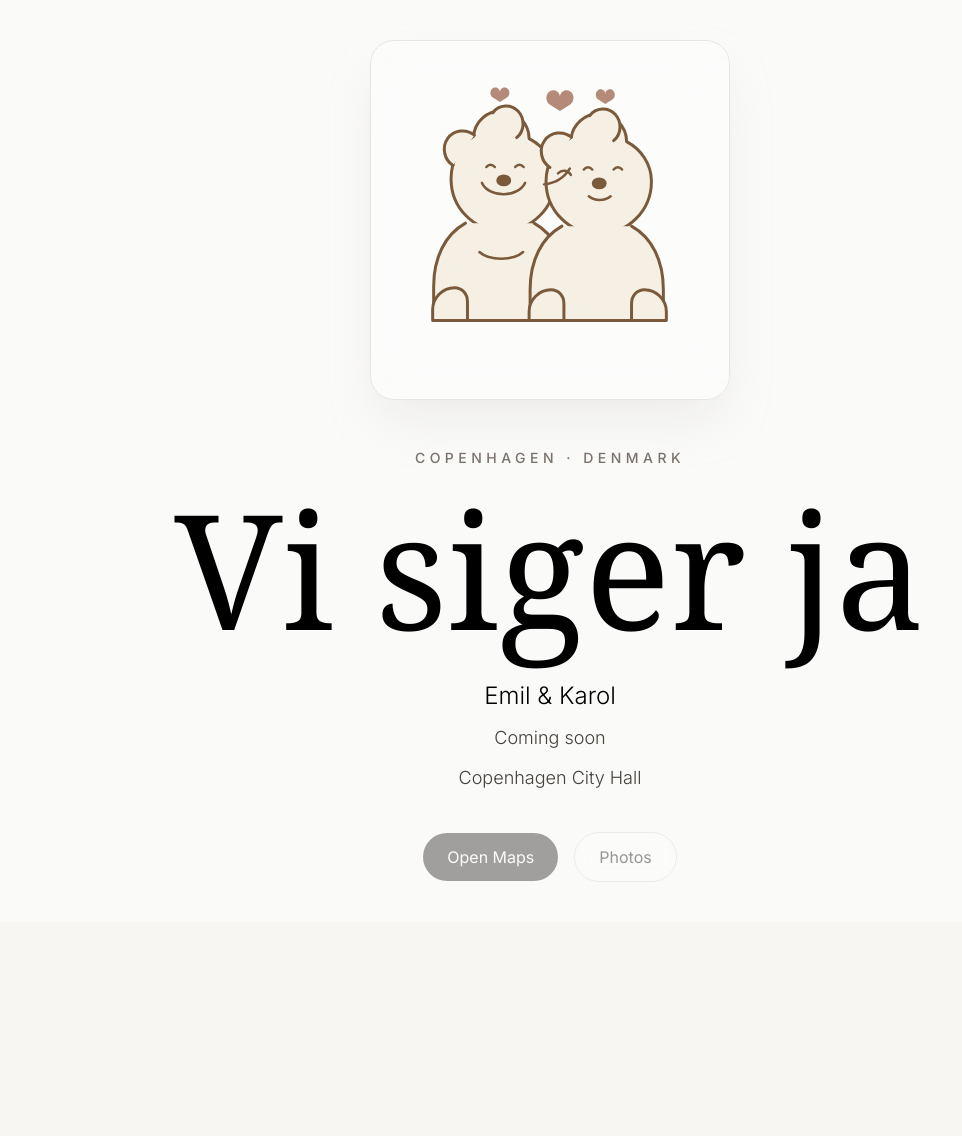
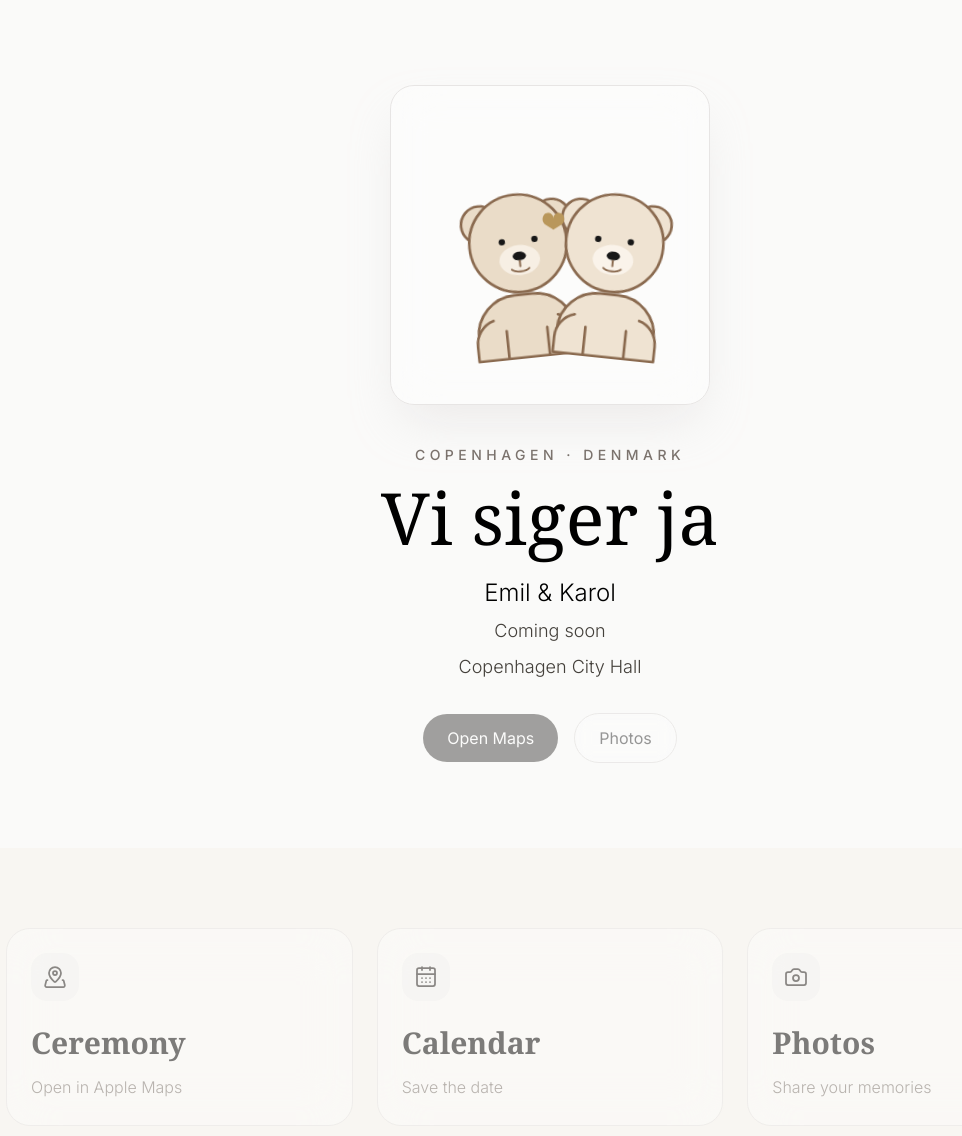
Before and after one commit to emilkacprzak/visigerja, a React (Vite) app: page / in a window 1280 px wide. Shown: the top 1136 px of the page, without its empty margins (90-1052 px from the left). Before the commit the page ends 922 px from the top, so only its background shows below. Built offline with nearby package versions, Linux system fonts and the light colour scheme.

Commit message:
Refactor hero into reusable UI components

```diff
--- /dev/null
+++ b/src/components/Cards/InfoCard.tsx
@@ -0,0 +1,46 @@
+import type { ReactNode } from "react";
+
+interface InfoCardProps {
+  title: string;
+  description: string;
+  icon: ReactNode;
+  href?: string;
+  disabled?: boolean;
+}
+
+export default function InfoCard({
+  title,
+  description,
+  icon,
+  href,
+  disabled = false,
+}: InfoCardProps) {
+  const className = `block rounded-3xl border border-stone-200 bg-white/70 p-6 backdrop-blur-xl transition-all duration-300 ${
+    href && !disabled
+      ? "hover:-translate-y-1 hover:shadow-xl"
+      : "pointer-events-none opacity-50"
+  }`;
+
+  const content = (
+    <>
+      <div className="mb-6 flex h-12 w-12 items-center justify-center rounded-2xl bg-stone-100 text-stone-900">
+        {icon}
+      </div>
+
+      <h3 className="font-serif text-3xl font-bold text-black">{title}</h3>
+      <p className="mt-3 text-base font-light leading-7 text-stone-500">
+        {description}
+      </p>
+    </>
+  );
+
+  if (href && !disabled) {
+    return (
+      <a href={href} className={className}>
+        {content}
+      </a>
+    );
+  }
+
+  return <article className={className}>{content}</article>;
+}
--- /dev/null
+++ b/src/components/Cards/InfoCards.tsx
@@ -0,0 +1,39 @@
+import { CalendarDays, Camera, MapPinned } from "lucide-react";
+import { content } from "../../data/content";
+import { wedding } from "../../data/wedding";
+import Section from "../Shared/Section";
+import InfoCard from "./InfoCard";
+
+export default function InfoCards() {
+  const photosUrl = wedding.photos.uploadUrl || wedding.photos.galleryUrl;
+
+  return (
+    <Section>
+      <div className="grid grid-cols-1 gap-6 py-20 sm:grid-cols-2 lg:grid-cols-3">
+        <InfoCard
+          title={content.cards.ceremony.title}
+          description={content.cards.ceremony.description}
+          icon={<MapPinned size={24} strokeWidth={1.75} />}
+          href={wedding.ceremony.mapsUrl || undefined}
+          disabled={!wedding.ceremony.mapsUrl}
+        />
+
+        <InfoCard
+          title={content.cards.calendar.title}
+          description={content.cards.calendar.description}
+          icon={<CalendarDays size={24} strokeWidth={1.75} />}
+          href={wedding.links.calendar || undefined}
+          disabled={!wedding.links.calendar}
+        />
+
+        <InfoCard
+          title={content.cards.photos.title}
+          description={content.cards.photos.description}
+          icon={<Camera size={24} strokeWidth={1.75} />}
+          href={photosUrl || undefined}
+          disabled={!photosUrl}
+        />
+      </div>
+    </Section>
+  );
+}
--- a/src/components/Hero/Bears.tsx
+++ b/src/components/Hero/Bears.tsx
@@ -1,110 +1,194 @@
 export default function Bears() {
   return (
     <svg
-      width="360"
+      className="h-auto w-[115%] max-w-[414px]"
       viewBox="0 0 360 300"
       fill="none"
       xmlns="http://www.w3.org/2000/svg"
       role="img"
       aria-labelledby="bears-title"
     >
-      <title id="bears-title">Two teddy bears with hearts</title>
+      <title id="bears-title">Two minimalist teddy bears facing each other</title>
 
-      <g stroke="#7A5A3A" strokeLinecap="round" strokeLinejoin="round">
+      <style>
+        {`
+          .bear-breathe {
+            animation: bear-breathe 4.8s ease-in-out infinite;
+            transform-box: fill-box;
+            transform-origin: center bottom;
+          }
+
+          .heart-float {
+            animation: heart-float 4.8s ease-in-out infinite;
+            transform-box: fill-box;
+            transform-origin: center;
+          }
+
+          @keyframes bear-breathe {
+            0%, 100% {
+              transform: scale(1) translateY(0);
+            }
+            50% {
+              transform: scale(1.012) translateY(-1px);
+            }
+          }
+
+          @keyframes heart-float {
+            0%, 100% {
+              transform: translateY(0) scale(1);
+            }
+            50% {
+              transform: translateY(-2px) scale(1.035);
+            }
+          }
+        `}
+      </style>
+
+      <g className="bear-breathe">
+        <g transform="translate(53 55) rotate(-6 92 105)">
           <path
-          d="M159 68C159 52.536 146.464 40 131 40C116.375 40 104.369 51.212 103.107 65.509C89.273 74.721 80.5 90.473 80.5 108.5C80.5 137.495 103.505 161 132.5 161C161.495 161 185 137.495 185 108.5C185 91.287 174.708 76.118 159 68Z"
-          fill="#F6EFE4"
+            d="M102 151C126.853 151 147 171.147 147 196V222H37V196C37 171.147 57.147 151 82 151H102Z"
+            fill="#EADCC8"
+            stroke="#8A6A4F"
             strokeWidth="3"
           />
           <path
-          d="M122.5 42C128.5 33.5 141 33 148 40.5C155 48 154.5 60.5 146.5 67"
-          fill="#F6EFE4"
+            d="M55.5 177.5C43.35 180.937 35 192.034 35 204.66V222H69V190.5"
+            fill="#EADCC8"
+            stroke="#8A6A4F"
+            strokeWidth="3"
+            strokeLinecap="round"
+            strokeLinejoin="round"
+          />
+          <path
+            d="M128.5 177.5C140.65 180.937 149 192.034 149 204.66V222H115V190.5"
+            fill="#EADCC8"
+            stroke="#8A6A4F"
+            strokeWidth="3"
+            strokeLinecap="round"
+            strokeLinejoin="round"
+          />
+          <circle
+            cx="51"
+            cy="68"
+            r="21"
+            fill="#EADCC8"
+            stroke="#8A6A4F"
+            strokeWidth="3"
+          />
+          <circle
+            cx="133"
+            cy="68"
+            r="21"
+            fill="#EADCC8"
+            stroke="#8A6A4F"
+            strokeWidth="3"
+          />
+          <circle
+            cx="92"
+            cy="93"
+            r="55"
+            fill="#EADCC8"
+            stroke="#8A6A4F"
+            strokeWidth="3"
+          />
+          <ellipse cx="92" cy="112" rx="23" ry="17" fill="#F7EFE4" />
+          <circle cx="74" cy="90" r="3.6" fill="#171717" />
+          <circle cx="111" cy="90" r="3.6" fill="#171717" />
+          <path
+            d="M92 102.5C96.142 102.5 99.5 104.739 99.5 107.5C99.5 110.261 96.142 112.5 92 112.5C87.858 112.5 84.5 110.261 84.5 107.5C84.5 104.739 87.858 102.5 92 102.5Z"
+            fill="#171717"
+          />
+          <path
+            d="M92 113V119"
+            stroke="#8A6A4F"
+            strokeWidth="2.2"
+            strokeLinecap="round"
+          />
+          <path
+            d="M82 122C86 126 98 126 102 122"
+            stroke="#8A6A4F"
+            strokeWidth="2.2"
+            strokeLinecap="round"
+          />
+        </g>
+      </g>
+
+      <g className="bear-breathe">
+        <g transform="translate(160 55) rotate(6 92 105)">
+          <path
+            d="M102 151C126.853 151 147 171.147 147 196V222H37V196C37 171.147 57.147 151 82 151H102Z"
+            fill="#EFE3D2"
+            stroke="#8A6A4F"
             strokeWidth="3"
           />
           <path
-          d="M104 64.5C95.5 57.5 83 59.5 77 68C71 76.5 73.5 89.5 82.5 95"
-          fill="#F6EFE4"
+            d="M55.5 177.5C43.35 180.937 35 192.034 35 204.66V222H69V190.5"
+            fill="#EFE3D2"
+            stroke="#8A6A4F"
+            strokeWidth="3"
+            strokeLinecap="round"
+            strokeLinejoin="round"
+          />
+          <path
+            d="M128.5 177.5C140.65 180.937 149 192.034 149 204.66V222H115V190.5"
+            fill="#EFE3D2"
+            stroke="#8A6A4F"
+            strokeWidth="3"
+            strokeLinecap="round"
+            strokeLinejoin="round"
+          />
+          <circle
+            cx="51"
+            cy="68"
+            r="21"
+            fill="#EFE3D2"
+            stroke="#8A6A4F"
             strokeWidth="3"
           />
+          <circle
+            cx="133"
+            cy="68"
+            r="21"
+            fill="#EFE3D2"
+            stroke="#8A6A4F"
+            strokeWidth="3"
+          />
+          <circle
+            cx="92"
+            cy="93"
+            r="55"
+            fill="#EFE3D2"
+            stroke="#8A6A4F"
+            strokeWidth="3"
+          />
+          <ellipse cx="92" cy="112" rx="23" ry="17" fill="#FAF3EA" />
+          <circle cx="73" cy="90" r="3.6" fill="#171717" />
+          <circle cx="110" cy="90" r="3.6" fill="#171717" />
           <path
-          d="M111.5 112.5C115 120 124 124 133.5 124C143 124 151.5 119.5 155 112.5"
-          strokeWidth="2.5"
-        />
-        <path d="M116 96.5C118.5 93.5 122 93.5 124.5 96.5" strokeWidth="2.5" />
-        <path d="M145 96.5C147.5 93.5 151 93.5 153.5 96.5" strokeWidth="2.5" />
-        <path
-          d="M133.5 105C137 105 140 107 140 110C140 113 137 115 133.5 115C130 115 127 113 127 110C127 107 130 105 133.5 105Z"
-          fill="#7A5A3A"
-          strokeWidth="2"
+            d="M92 102.5C96.142 102.5 99.5 104.739 99.5 107.5C99.5 110.261 96.142 112.5 92 112.5C87.858 112.5 84.5 110.261 84.5 107.5C84.5 104.739 87.858 102.5 92 102.5Z"
+            fill="#171717"
           />
           <path
-          d="M95 153C74.5 164.5 63 187.5 63 217V251H196V217C196 187.5 184.5 164.5 164 153"
-          fill="#F6EFE4"
-          strokeWidth="3"
+            d="M92 113V119"
+            stroke="#8A6A4F"
+            strokeWidth="2.2"
+            strokeLinecap="round"
           />
           <path
-          d="M84 218C72 218 62 228 62 240V251H97V232C97 224.268 91.732 218 84 218Z"
-          fill="#F6EFE4"
-          strokeWidth="3"
+            d="M82 122C86 126 98 126 102 122"
+            stroke="#8A6A4F"
+            strokeWidth="2.2"
+            strokeLinecap="round"
           />
-        <path
-          d="M177 218C189 218 199 228 199 240V251H164V232C164 224.268 169.268 218 177 218Z"
-          fill="#F6EFE4"
-          strokeWidth="3"
-        />
-        <path d="M109 182C119 191 143 191 153 182" strokeWidth="2.5" />
+        </g>
+      </g>
 
       <path
-          d="M257 71C257 55.536 244.464 43 229 43C214.947 43 203.311 53.349 201.298 66.842C186.1 75.665 176 92.125 176 111C176 140.271 199.729 164 229 164C258.271 164 282 140.271 282 111C282 93.838 271.825 78.74 257 71Z"
-          fill="#F6EFE4"
-          strokeWidth="3"
+        className="heart-float"
+        d="M172.83 116.39C176.04 111.43 183.81 113.78 183.81 119.68C183.81 113.78 191.58 111.43 194.79 116.39C197.1 119.97 196.05 124.77 192.43 127.02L183.81 132.37L175.19 127.02C171.57 124.77 170.52 119.97 172.83 116.39Z"
+        fill="#B9975B"
       />
-        <path
-          d="M220 45C226 36.5 238.5 36 245.5 43.5C252.5 51 252 63.5 244 70"
-          fill="#F6EFE4"
-          strokeWidth="3"
-        />
-        <path
-          d="M201.5 66.5C193 59.5 180.5 61.5 174.5 70C168.5 78.5 171 91.5 180 97"
-          fill="#F6EFE4"
-          strokeWidth="3"
-        />
-        <path d="M214 99C216.5 96 220 96 222.5 99" strokeWidth="2.5" />
-        <path d="M244 99C246.5 96 250 96 252.5 99" strokeWidth="2.5" />
-        <path
-          d="M229.5 108C233 108 236 110 236 113C236 116 233 118 229.5 118C226 118 223 116 223 113C223 110 226 108 229.5 108Z"
-          fill="#7A5A3A"
-          strokeWidth="2"
-        />
-        <path d="M219 126C225 131 235 131 241 126" strokeWidth="2.5" />
-        <path
-          d="M192 156C171.5 167.5 160 190.5 160 220V251H294V220C294 190.5 282.5 167.5 262 156"
-          fill="#F6EFE4"
-          strokeWidth="3"
-        />
-        <path
-          d="M181 220C169 220 159 230 159 242V251H194V234C194 226.268 188.732 220 181 220Z"
-          fill="#F6EFE4"
-          strokeWidth="3"
-        />
-        <path
-          d="M275 220C287 220 297 230 297 242V251H262V234C262 226.268 267.268 220 275 220Z"
-          fill="#F6EFE4"
-          strokeWidth="3"
-        />
-
-        <path d="M174 114C185 113 194 108 200 98" strokeWidth="2.5" />
-        <path
-          d="M188 103C192 99 198 99.5 201 104.5"
-          strokeWidth="2.5"
-        />
-      </g>
-
-      <g fill="#B48A78">
-        <path d="M177.768 22.339C181.378 16.795 190 19.418 190 26.007C190 19.418 198.622 16.795 202.232 22.339C204.841 26.345 203.656 31.746 199.615 34.251L190 40.21L180.385 34.251C176.344 31.746 175.159 26.345 177.768 22.339Z" />
-        <path d="M121.073 18.577C123.601 14.696 129.636 16.532 129.636 21.144C129.636 16.532 135.671 14.696 138.199 18.577C140.025 21.381 139.195 25.162 136.366 26.916L129.636 31.087L122.906 26.916C120.077 25.162 119.247 21.381 121.073 18.577Z" />
-        <path d="M227.073 20.577C229.601 16.696 235.636 18.532 235.636 23.144C235.636 18.532 241.671 16.696 244.199 20.577C246.025 23.381 245.195 27.162 242.366 28.916L235.636 33.087L228.906 28.916C226.077 27.162 225.247 23.381 227.073 20.577Z" />
-      </g>
     </svg>
   );
 }
--- a/src/components/Hero/Hero.tsx
+++ b/src/components/Hero/Hero.tsx
@@ -1,6 +1,7 @@
 import Bears from "./Bears";
 import Button from "../Shared/Button";
 import Section from "../Shared/Section";
+import Heading from "../ui/Heading";
 import { wedding } from "../../data/wedding";
 
 export default function Hero() {
@@ -9,33 +10,26 @@ export default function Hero() {
 
   return (
     <section
-      className="min-h-screen bg-stone-50 px-6 py-10 text-black sm:px-8 lg:px-12"
+      className="min-h-screen bg-stone-50 px-6 py-6 text-black sm:px-8 lg:px-12"
       aria-labelledby="hero-heading"
     >
       <Section>
-        <div className="mx-auto flex min-h-[calc(100vh-5rem)] max-w-[1100px] flex-col items-center justify-center text-center">
-          <div className="flex aspect-square w-full max-w-[360px] items-center justify-center rounded-3xl border border-stone-200 bg-white/40 text-7xl shadow-2xl shadow-stone-300/40 backdrop-blur-xl sm:text-8xl">
+        <div className="mx-auto flex min-h-svh max-w-6xl flex-col items-center justify-center text-center">
+          <div className="flex aspect-square w-full max-w-xs items-center justify-center rounded-3xl border border-stone-200 bg-white/40 text-7xl shadow-2xl shadow-stone-300/40 backdrop-blur-xl sm:text-8xl">
             <Bears />
           </div>
 
-          <p className="mt-12 text-xs font-medium uppercase tracking-[0.32em] text-stone-500 sm:text-sm">
-            COPENHAGEN · DENMARK
-          </p>
+          <div className="mt-10">
+            <Heading title="Vi siger ja" subtitle="COPENHAGEN · DENMARK" />
+          </div>
 
-          <h1
-            id="hero-heading"
-            className="mt-5 font-serif text-7xl font-medium leading-none tracking-normal text-black sm:text-8xl md:text-9xl lg:text-[10rem]"
-          >
-            {wedding.title}
-          </h1>
-
-          <div className="mt-8 space-y-3 text-base font-light text-stone-700 sm:text-lg">
+          <div className="mt-6 space-y-2 text-base font-light text-stone-700 sm:text-lg">
             <p className="text-xl text-black sm:text-2xl">{coupleNames}</p>
             <p>{ceremonyDate}</p>
             <p>{wedding.ceremony.venue}</p>
           </div>
 
-          <div className="mt-10 flex flex-wrap items-center justify-center gap-4">
+          <div className="mt-8 flex flex-wrap items-center justify-center gap-4">
             <Button
               variant="primary"
               href={wedding.ceremony.mapsUrl || undefined}
--- /dev/null
+++ b/src/components/Timeline/Timeline.tsx
@@ -0,0 +1,51 @@
+import Section from "../Shared/Section";
+
+const items = [
+  {
+    title: "Ceremony",
+    lines: ["Date to be announced", "Copenhagen City Hall"],
+  },
+  {
+    title: "Photos",
+    lines: ["Share memories together"],
+  },
+  {
+    title: "Celebration",
+    lines: ["Details coming soon"],
+  },
+  {
+    title: "Thank You",
+    lines: ["Thank you for celebrating with us"],
+  },
+];
+
+export default function Timeline() {
+  return (
+    <Section>
+      <div className="py-20 sm:py-24">
+        <h2 className="text-center font-serif text-5xl font-medium tracking-normal text-black sm:text-6xl">
+          The Day
+        </h2>
+
+        <div className="mx-auto mt-10 flex max-w-2xl flex-col gap-4 sm:mt-12">
+          {items.map((item) => (
+            <article
+              key={item.title}
+              className="rounded-3xl border border-stone-200 bg-stone-50/80 p-6 text-center shadow-[0_18px_50px_rgba(41,37,36,0.06)] backdrop-blur sm:p-8"
+            >
+              <h3 className="font-serif text-3xl font-medium text-black sm:text-4xl">
+                {item.title}
+              </h3>
+
+              <div className="mt-3 space-y-1 text-base font-light text-stone-600 sm:text-lg">
+                {item.lines.map((line) => (
+                  <p key={line}>{line}</p>
+                ))}
+              </div>
+            </article>
+          ))}
+        </div>
+      </div>
+    </Section>
+  );
+}
--- /dev/null
+++ b/src/components/ui/Heading.tsx
@@ -0,0 +1,20 @@
+interface HeadingProps {
+  title: string;
+  subtitle?: string;
+}
+
+export default function Heading({ title, subtitle }: HeadingProps) {
+  return (
+    <div className="text-center">
+      {subtitle && (
+        <p className="text-xs font-medium uppercase tracking-[0.32em] text-stone-500 sm:text-sm">
+          {subtitle}
+        </p>
+      )}
+
+      <h2 className="mt-4 font-serif text-5xl font-medium leading-none tracking-normal text-black sm:text-6xl md:text-7xl">
+        {title}
+      </h2>
+    </div>
+  );
+}
--- /dev/null
+++ b/src/data/content.ts
@@ -0,0 +1,22 @@
+export const content = {
+  hero: {
+    title: "Vi siger ja",
+  },
+
+  cards: {
+    ceremony: {
+      title: "Ceremony",
+      description: "Open in Apple Maps",
+    },
+
+    calendar: {
+      title: "Calendar",
+      description: "Save the date",
+    },
+
+    photos: {
+      title: "Photos",
+      description: "Share your memories",
+    },
+  },
+};
--- a/src/pages/Home.tsx
+++ b/src/pages/Home.tsx
@@ -1,5 +1,11 @@
+import InfoCards from "../components/Cards/InfoCards";
 import Hero from "../components/Hero/Hero";
 
 export default function Home() {
-  return <Hero />;
+  return (
+    <>
+      <Hero />
+      <InfoCards />
+    </>
+  );
 }
```
Also changed, not shown: src/components/Shared/AnimatedTitle.tsx (added, +33 -0 lines), src/components/ui/Container.tsx (added, +13 -0 lines). Lines whose indentation alone changed are shown as unchanged.
